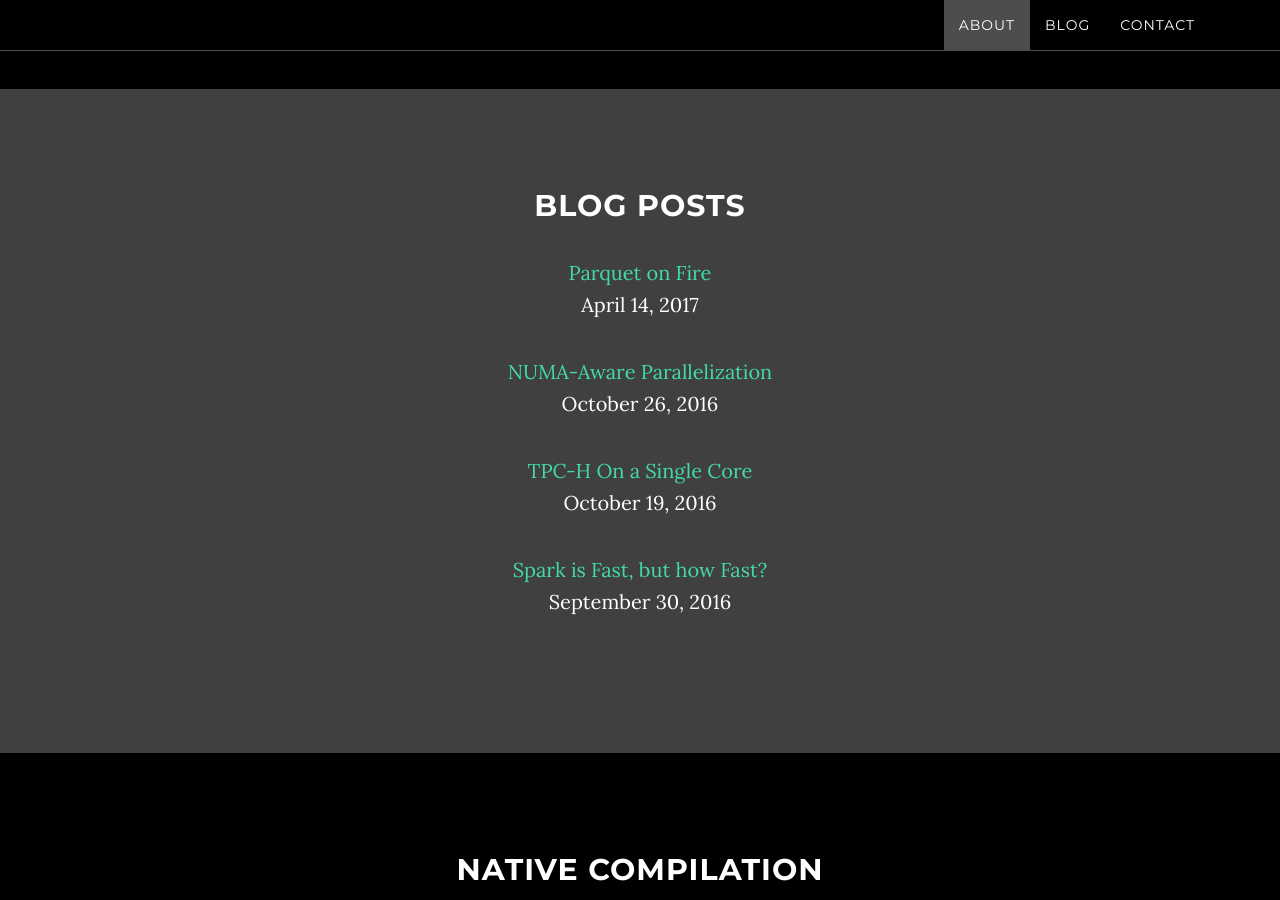
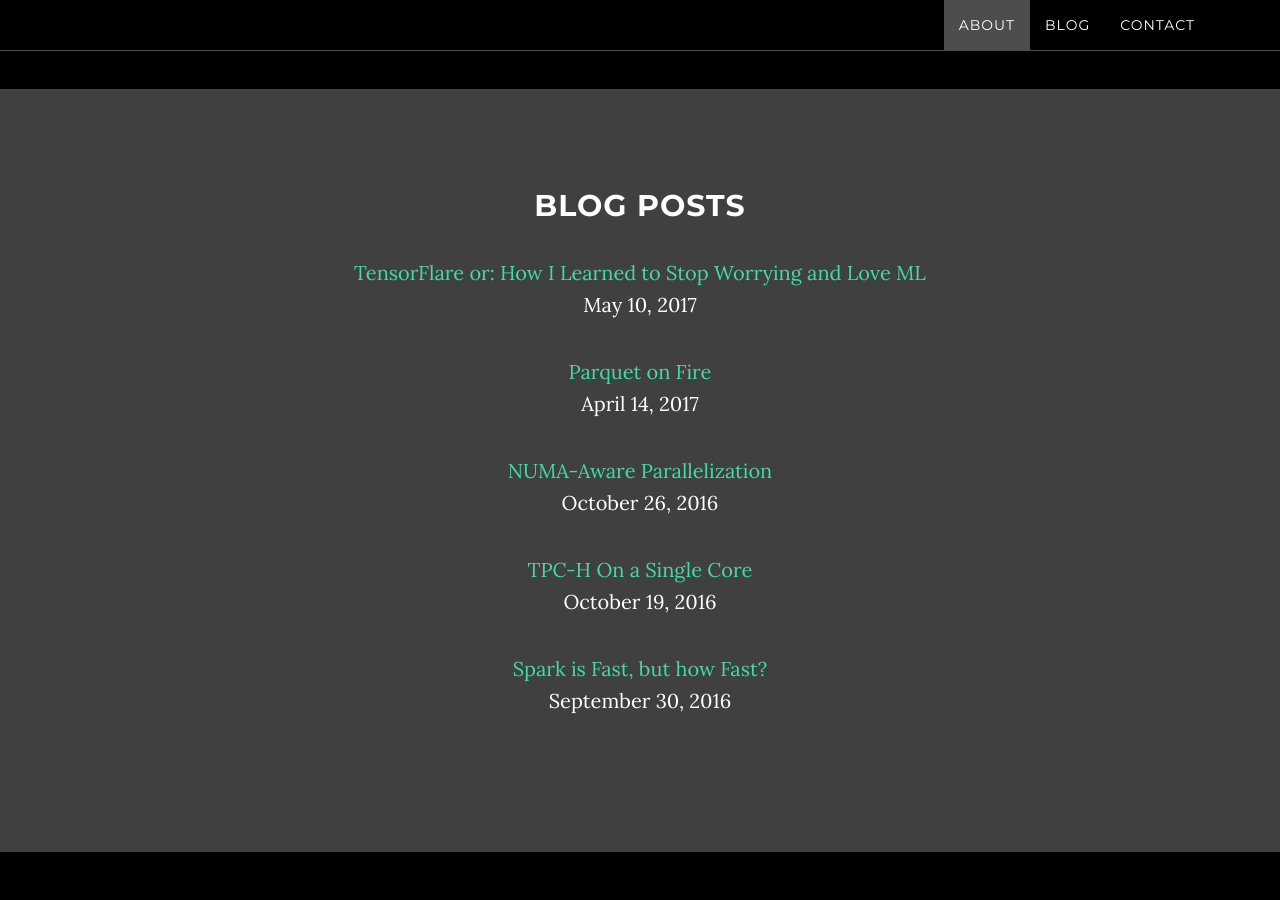
Before and after one commit to flaredata/flaredata.github.io, a Jekyll site: the page built from index.html, in a window 1280 px wide and 900 px high, scrolled down 1178 px. Built offline with Jekyll 4.4.1, drawn with Linux system fonts in a browser that asks for light colours; nearby versions of some CDN libraries; comment, search, counter and statistics services are not loaded; some of the changed lines change nothing that is shown.

Commit message:
Fixed typo, adding pyflare

```diff
--- /dev/null
+++ b/_posts/2017-05-10-pyflare.md
@@ -0,0 +1,41 @@
+---
+layout: post
+title: "TensorFlare or: How I Learned to Stop Worrying and Love ML"
+date: 2017-05-10
+---
+
+In our [last]({% post_url 2017-04-14-parquet-on-fire %}) post, we discussed running queries in Apache Spark and Flare using the Parquet data format. In the [posts before that](https://flaredata.github.io#blog), we've looked at various speedups which Flare brings over the current iteration of Spark. In all of these posts, we've viewed Flare as a closed system, designed to operate solely as a data loading/processing tool. However, what sort of speedups could we see by chaining a system like Spark or Flare with an existing machine learning framework (in our case, TensorFlow)?
+
+In this blog post, we examine the possibility of using a "big data" processing engine like Flare in a streamed pipeline with TensorFlow to see what sort of speed gains we can achieve.
+
+## TensorFlow
+
+[TensorFlow](https://www.tensorflow.org/) is, to quote their website, "an open source software library for numerical computation using data flow graphs." Essentially, this boils down to being an extremely efficient machine learning (ML) framework. TensorFlow represents computations as graphs, with nodes representing operations and edges between those nodes representing data. All data in TensorFlow is stored in multidimensional arrays (tensors), which allows TensorFlow to be extremely flexible in where it can be deployed and run.
+
+TensorFlow is extremely efficient (concrete numbers available [here](https://www.tensorflow.org/performance/benchmarks) and [here](https://static.googleusercontent.com/media/research.google.com/en//pubs/archive/45166.pdf)), in part due to being written in C++. However, APIs are available in Python, Scala, and Java, with Python being the primary target (as evidenced by the [lack of API stability promises for all other languages](https://www.tensorflow.org/api_docs/)).
+
+## PySpark: The Mullet of Data Processing
+
+In keeping with TensorFlow's target usage, we elected to use Spark's Python API, [PySpark](http://spark.apache.org/docs/2.1.0/api/python/pyspark.html). Due to Python's expressive nature and [documented wide usage](https://www.tiobe.com/tiobe-index/), PySpark is a natural extension to lower the barrier of entry for data science professionals by abstracting things even further than Scala -- resulting in a system which allows for users to have nothing but business up front, with a party of performance in the back.
+
+## PyFlare: Mullets Without Regret?
+
+As many computer scientists will attest, abstraction typically comes with performance loss. However, at the core of Flare is a system aimed specifically at providing "abstraction without regret." That is, users should be given a high-level interface, without the associated runtime penalty.
+
+To this end, we hooked the PySpark frontend into our Flare backend, replacing the original SparkSQL API. Thus, we achieve the expressiveness gains offered by PySpark, while retaining the performance gains brough by Flare (documented in our previous blog posts).
+
+It should be noted that both PySpark and PyFlare may contain some inherent latency compared to Spark's native Scala API due to the necessity of using [Py4J](https://www.py4j.org/), but we accept this small performance loss in exchange for using TensorFlow's main API.
+
+##
+
+
+
+
+
+
+
+
+
+
+
+once all data has been loaded. However, we encounter a problem similar to that discussed in our [first]({% post_url 2016-09-30-q6-spark-vs-c-on-a-laptop %}) blog post and (somewhat) resolved in our most [recent]({% post_url 2017-04-14-parquet-on-fire %}) post: loading data from disk is extremely slow.
```
Also changed, not shown: _posts/2017-04-14-parquet-on-fire.md (+1 -1 lines).
